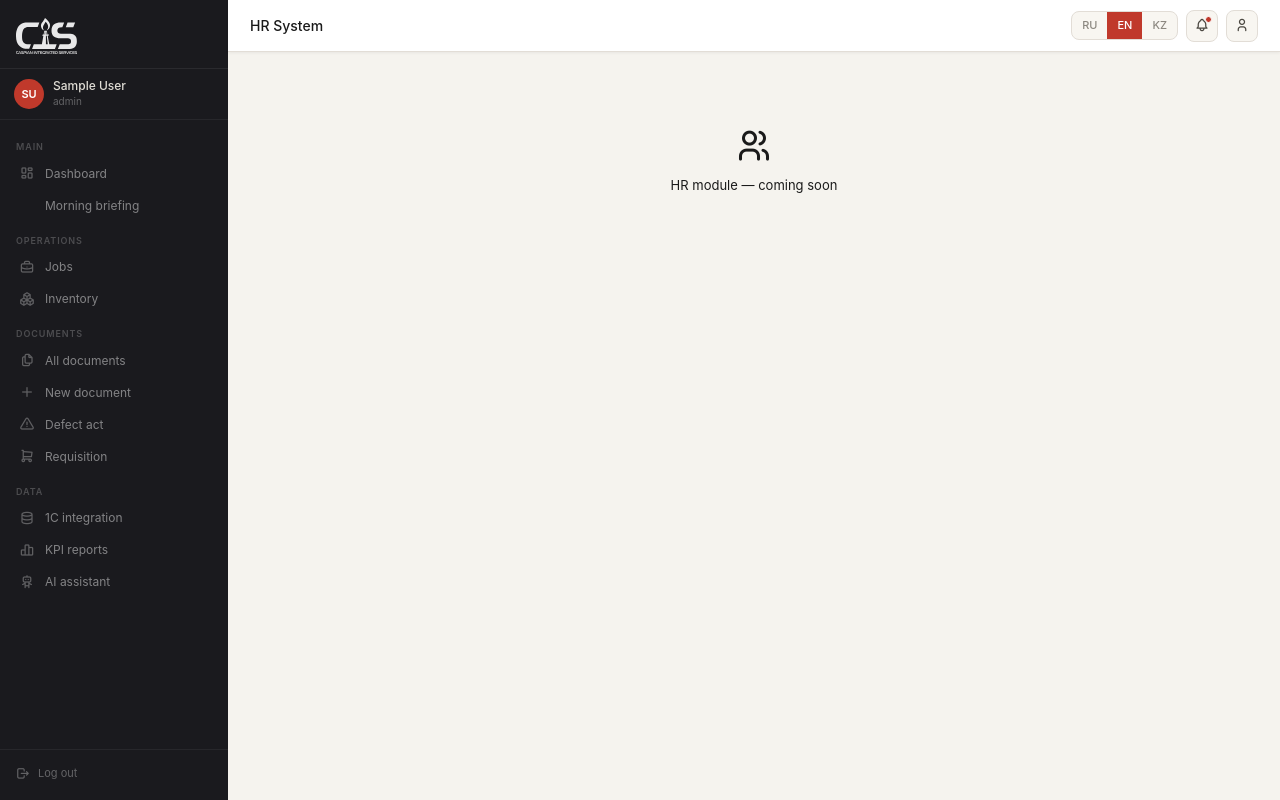
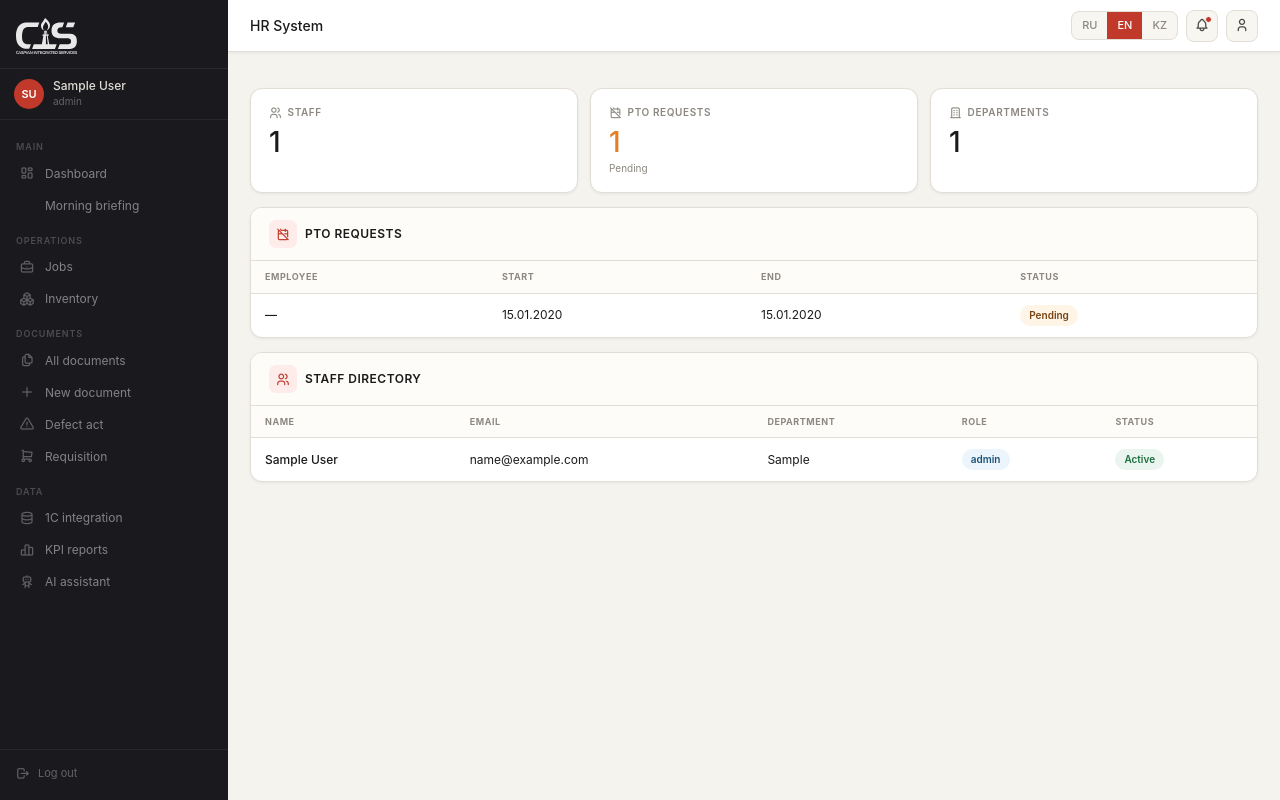
Before and after one commit to altairtair10-cpu/cis-platform-copy, a Flask app: template app/templates/hr/index.html in a window 1280 px wide. Run offline with Flask 3, Linux system fonts and the light colour scheme; the template is opened without the code that fills it: values that come from a table or form of the project are taken from there, others are empty; a user stored in the database is signed in; tables that the repository leaves empty hold one stand-in row (values such as "Sample post"); some libraries are stand-ins or nearby versions.

Commit message:
HR page with staff directory and PTO requests

```diff
--- a/app/templates/hr/index.html
+++ b/app/templates/hr/index.html
@@ -1,9 +1,95 @@
 {% extends "base.html" %}
 {% block title %}HR{% endblock %}
-{% block page_title %}HR System{% endblock %}
+{% block page_title %}{{ {'ru':'HR Система','en':'HR System','kz':'HR Жүйесі'}[current_user.language] }}{% endblock %}
+
 {% block content %}
-<div style="padding:40px;text-align:center;color:var(--color-text-tertiary)">
-  <i class="ti ti-users" style="font-size:36px;display:block;margin-bottom:12px"></i>
-  <div style="font-size:13px">HR module — coming soon</div>
+<div class="kpi-grid kpi-grid-3" style="margin-bottom:14px">
+  <div class="kpi-card">
+    <div class="kpi-label"><i class="ti ti-users"></i>{{ {'ru':'Сотрудников','en':'Staff','kz':'Қызметкерлер'}[current_user.language] }}</div>
+    <div class="kpi-value">{{ staff|length }}</div>
+  </div>
+  <div class="kpi-card">
+    <div class="kpi-label"><i class="ti ti-calendar-off"></i>{{ {'ru':'Заявки на отпуск','en':'PTO requests','kz':'Демалыс өтінімдері'}[current_user.language] }}</div>
+    <div class="kpi-value {% if pto|length > 0 %}warning{% endif %}">{{ pto|length }}</div>
+    <div class="kpi-sub">{{ {'ru':'На рассмотрении','en':'Pending','kz':'Қарастырылуда'}[current_user.language] }}</div>
+  </div>
+  <div class="kpi-card">
+    <div class="kpi-label"><i class="ti ti-building"></i>{{ {'ru':'Подразделений','en':'Departments','kz':'Бөлімдер'}[current_user.language] }}</div>
+    <div class="kpi-value">{{ staff|map(attribute='department')|unique|list|length }}</div>
+  </div>
+</div>
+
+<!-- PTO REQUESTS -->
+{% if pto %}
+<div class="card">
+  <div class="card-header">
+    <div class="card-header-left">
+      <div class="card-icon"><i class="ti ti-calendar-off"></i></div>
+      <div class="card-title">{{ {'ru':'Заявки на отпуск','en':'PTO Requests','kz':'Демалыс өтінімдері'}[current_user.language] }}</div>
+    </div>
+  </div>
+  <table class="data-table">
+    <thead>
+      <tr>
+        <th>{{ {'ru':'Сотрудник','en':'Employee','kz':'Қызметкер'}[current_user.language] }}</th>
+        <th>{{ {'ru':'Начало','en':'Start','kz':'Басы'}[current_user.language] }}</th>
+        <th>{{ {'ru':'Окончание','en':'End','kz':'Соңы'}[current_user.language] }}</th>
+        <th>{{ {'ru':'Статус','en':'Status','kz':'Мәртебесі'}[current_user.language] }}</th>
+      </tr>
+    </thead>
+    <tbody>
+      {% for req in pto %}
+      <tr>
+        <td style="font-weight:500">{{ req.user.full_name if req.user else '—' }}</td>
+        <td class="text-muted">{{ req.start_date.strftime('%d.%m.%Y') if req.start_date else '—' }}</td>
+        <td class="text-muted">{{ req.end_date.strftime('%d.%m.%Y') if req.end_date else '—' }}</td>
+        <td><span class="pill pill-amber">{{ {'ru':'На рассмотрении','en':'Pending','kz':'Қарастырылуда'}[current_user.language] }}</span></td>
+      </tr>
+      {% endfor %}
+    </tbody>
+  </table>
+</div>
+{% endif %}
+
+<!-- STAFF DIRECTORY -->
+<div class="card">
+  <div class="card-header">
+    <div class="card-header-left">
+      <div class="card-icon"><i class="ti ti-users"></i></div>
+      <div class="card-title">{{ {'ru':'Справочник сотрудников','en':'Staff Directory','kz':'Қызметкерлер анықтамалығы'}[current_user.language] }}</div>
+    </div>
+  </div>
+  {% if staff %}
+  <table class="data-table">
+    <thead>
+      <tr>
+        <th>{{ {'ru':'ФИО','en':'Name','kz':'Аты-жөні'}[current_user.language] }}</th>
+        <th>{{ {'ru':'Email','en':'Email','kz':'Email'}[current_user.language] }}</th>
+        <th>{{ {'ru':'Подразделение','en':'Department','kz':'Бөлім'}[current_user.language] }}</th>
+        <th>{{ {'ru':'Роль','en':'Role','kz':'Рөл'}[current_user.language] }}</th>
+        <th>{{ {'ru':'Статус','en':'Status','kz':'Мәртебесі'}[current_user.language] }}</th>
+      </tr>
+    </thead>
+    <tbody>
+      {% for person in staff %}
+      <tr>
+        <td style="font-weight:500">{{ person.full_name }}</td>
+        <td class="text-muted">{{ person.email }}</td>
+        <td>{{ person.department or '—' }}</td>
+        <td><span class="pill pill-blue">{{ person.role_display }}</span></td>
+        <td><span class="pill {% if person.is_active %}pill-green{% else %}pill-gray{% endif %}">
+          {% if person.is_active %}{{ {'ru':'Активен','en':'Active','kz':'Белсенді'}[current_user.language] }}
+          {% else %}{{ {'ru':'Неактивен','en':'Inactive','kz':'Белсенді емес'}[current_user.language] }}{% endif %}
+        </span></td>
+      </tr>
+      {% endfor %}
+    </tbody>
+  </table>
+  {% else %}
+  <div class="card-body" style="text-align:center;padding:60px 20px">
+    <i class="ti ti-users" style="font-size:40px;color:var(--text-4);display:block;margin-bottom:14px"></i>
+    <div class="text-muted">{{ {'ru':'Сотрудников пока нет','en':'No staff yet','kz':'Қызметкерлер жоқ'}[current_user.language] }}</div>
+  </div>
+  {% endif %}
 </div>
 {% endblock %}
```
